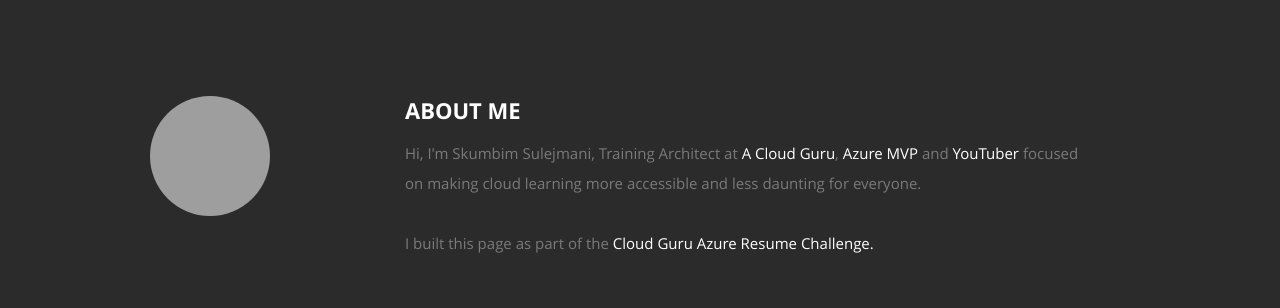
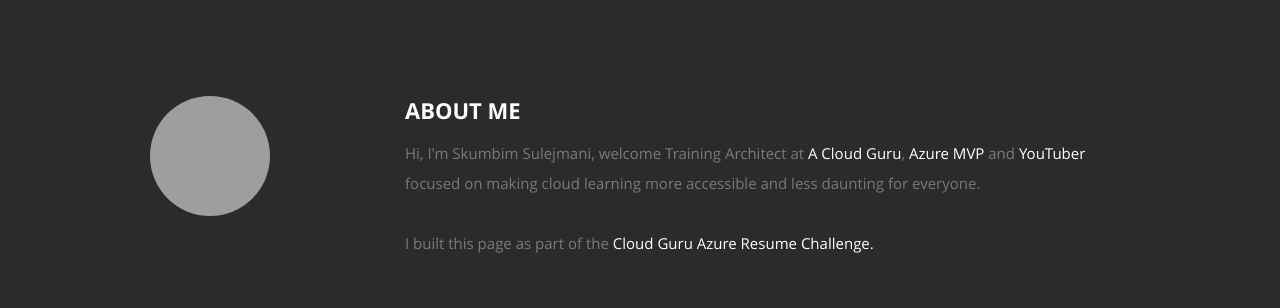
Before and after one commit to skuder86/azure-resume, a plain HTML site: page frontend/index.html in a window 1280 px wide. Shown: the part 800-1108 px from the top of the page. Drawn offline with nearby package versions, Linux system fonts and the light colour scheme; no server answers; grey boxes are pictures that could not be loaded.

Commit message:
Updates to html

```diff
--- a/frontend/index.html
+++ b/frontend/index.html
@@ -91,7 +91,7 @@
 
             <h2>ABOUT ME</h2>
 
-            <p> Hi, I'm Skumbim Sulejmani, <span>Training Architect at <a href="https://acloud.guru">A Cloud Guru</a></span>, <span> <a href="https://mvp.microsoft.com/en-us/PublicProfile/5003866">Azure MVP</a></span>
+            <p> Hi, I'm Skumbim Sulejmani, welcome <span>Training Architect at <a href="https://acloud.guru">A Cloud Guru</a></span>, <span> <a href="https://mvp.microsoft.com/en-us/PublicProfile/5003866">Azure MVP</a></span>
                and <span><a href="https://youtube.com/">YouTuber</a></span> focused on making cloud learning more accessible and less daunting for everyone.
 
          </br>
```
